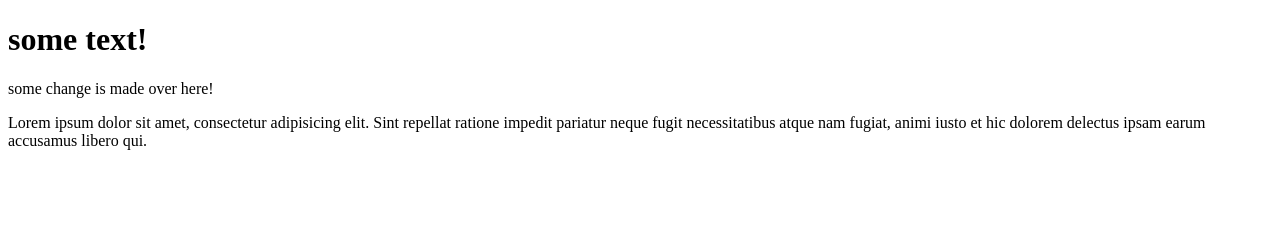
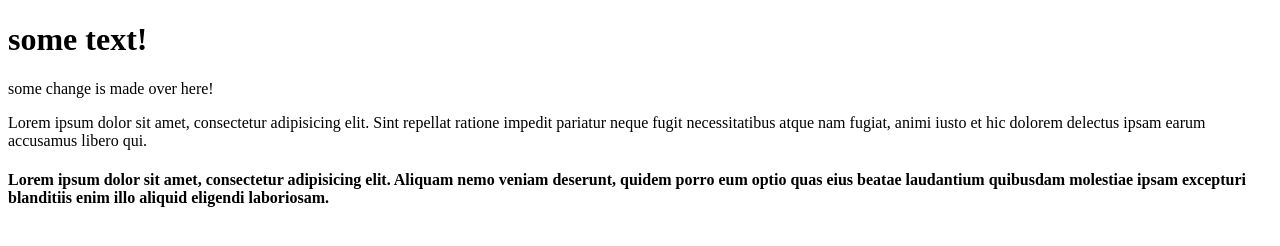
Before and after one commit to nnd-ev/random, a plain HTML site: page index.html in a window 1280 px wide. Drawn offline with Linux system fonts and the light colour scheme.

Commit message:
Second change

```diff
--- a/index.html
+++ b/index.html
@@ -8,5 +8,6 @@
 	<h1>some text!</h1>
 	<p>some change is made over here!</p>
 	<p>Lorem ipsum dolor sit amet, consectetur adipisicing elit. Sint repellat ratione impedit pariatur neque fugit necessitatibus atque nam fugiat, animi iusto et hic dolorem delectus ipsam earum accusamus libero qui.</p>
+	<h4>Lorem ipsum dolor sit amet, consectetur adipisicing elit. Aliquam nemo veniam deserunt, quidem porro eum optio quas eius beatae laudantium quibusdam molestiae ipsam excepturi blanditiis enim illo aliquid eligendi laboriosam.</h4>
 </body>
 </html>
```
